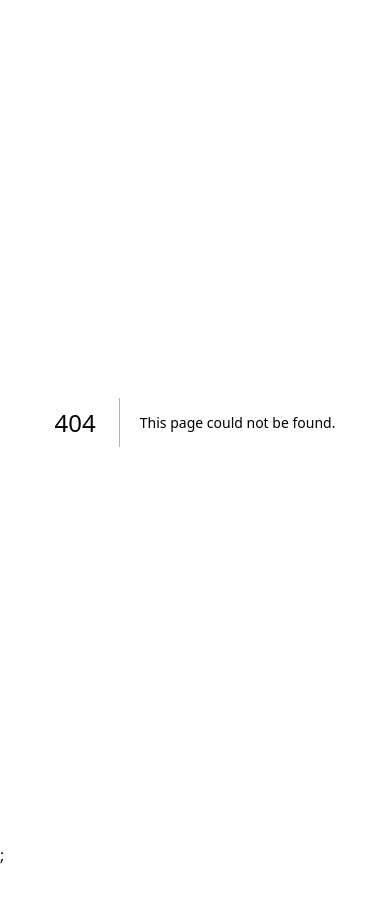
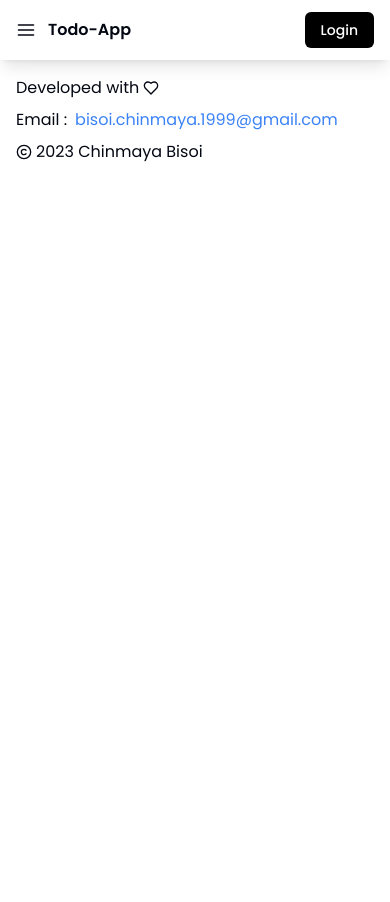
Before and after one commit to ChinmayaBisoi/todo-app-client, a Next.js app: page /about in a window 390 px wide. Before the commit this address had no page. Shown: the top 902 px of the page. Before the commit the page ends 868 px from the top, so only its background shows below. Built offline with nearby package versions, Linux system fonts and the light colour scheme.

Commit message:
added nav for small screens

```diff
--- a/src/components/Layout.js
+++ b/src/components/Layout.js
@@ -7,7 +7,7 @@ const Layout = ({ children }) => {
     <>
       <Navbar />
       <div className="">
-        <Sidebar />
+        <Sidebar hide />
         <div className="h-[2000px] md:ml-[200px] p-4 md:p-8">{children}</div>
       </div>
     </>
--- /dev/null
+++ b/src/components/NavMob.js
@@ -0,0 +1,30 @@
+import React from "react";
+import {
+  Sheet,
+  SheetClose,
+  SheetContent,
+  SheetDescription,
+  SheetFooter,
+  SheetHeader,
+  SheetTitle,
+  SheetTrigger,
+} from "@/components/ui/sheet";
+import { Button } from "./ui/button";
+import Sidebar from "./Sidebar";
+import Hamburger from "./icons/Hamburger";
+
+const NavMob = () => {
+  const side = "left";
+  return (
+    <Sheet key={side}>
+      <SheetTrigger asChild>
+        <Hamburger width="20" height="20" className="min-w-[16px] md:hidden" />
+      </SheetTrigger>
+      <SheetContent side={side}>
+        <Sidebar />
+      </SheetContent>
+    </Sheet>
+  );
+};
+
+export default NavMob;
--- a/src/components/Navbar.js
+++ b/src/components/Navbar.js
@@ -1,16 +1,19 @@
 import Link from "next/link";
+import Hamburger from "./icons/Hamburger";
 import PencilRuler from "./icons/PencilRuler";
 import LoginTab from "./LoginTab";
+import NavMob from "./NavMob";
 
 const Navbar = () => {
   return (
     <nav className="self-stretch sticky top-0 backdrop-saturate-200 backdrop-blur-sm z-30 flex items-center justify-between py-3 px-4 md:px-8 bg-white/80 shadow-lg">
-      <Link href={"/"}>
-        <div className="flex items-center gap-3">
-          <PencilRuler />
+      <div className="flex items-center gap-3">
+        <PencilRuler className="hidden md:flex" />
+        <NavMob />
+        <Link href={"/"}>
           <h1 className="font-semibold">Todo-App</h1>
-        </div>
-      </Link>
+        </Link>
+      </div>
       <LoginTab />
     </nav>
   );
--- a/src/components/Sidebar.js
+++ b/src/components/Sidebar.js
@@ -3,6 +3,7 @@ import Link from "next/link";
 import FileText from "./icons/FileText";
 import CreditCard from "./icons/CreditCard.js";
 import Settings from "./icons/Settings";
+import Sprout from "./icons/Sprout";
 
 const sidebarOptions = [
   {
@@ -20,6 +21,11 @@ const sidebarOptions = [
     url: "/settings",
     icon: <Settings width="16" height="16" />,
   },
+  {
+    label: "About",
+    url: "/about",
+    icon: <Sprout width="16" height="16" />,
+  },
 ];
 const Sidebar = ({ hide = false }) => {
   const pathname = usePathname();
@@ -28,16 +34,14 @@ const Sidebar = ({ hide = false }) => {
     if (url === pathname) {
       return true;
     }
-
     return false;
   };
 
-  if (hide) {
-    return null;
-  }
-
   return (
-    <aside className="hidden stretch w-[200px] flex-col gap-4 md:flex p-4 py-8 fixed">
+    <aside
+      className={`${
+        hide ? "hidden md:flex" : ""
+      } stretch w-[200px] flex-col gap-4  p-4 py-8 fixed`}>
       {sidebarOptions.map(({ label, url, icon }) => {
         return (
           <Link key={label} href={url}>
--- /dev/null
+++ b/src/components/icons/Copyright.jsx
@@ -0,0 +1,23 @@
+import React from "react";
+
+const Copyright = ({ ...props }) => {
+  return (
+    <svg
+      xmlns="http://www.w3.org/2000/svg"
+      width="24"
+      height="24"
+      viewBox="0 0 24 24"
+      fill="none"
+      stroke="currentColor"
+      strokeWidth="2"
+      strokeLinecap="round"
+      strokeLinejoin="round"
+      className="lucide lucide-copyright"
+      {...props}>
+      <circle cx="12" cy="12" r="10" />
+      <path d="M15 9.354a4 4 0 1 0 0 5.292" />
+    </svg>
+  );
+};
+
+export default Copyright;
--- /dev/null
+++ b/src/components/icons/Hamburger.jsx
@@ -0,0 +1,24 @@
+import React from "react";
+
+const Hamburger = ({ ...props }) => {
+  return (
+    <svg
+      xmlns="http://www.w3.org/2000/svg"
+      width="24"
+      height="24"
+      viewBox="0 0 24 24"
+      fill="none"
+      stroke="currentColor"
+      strokeWidth="2"
+      strokeLinecap="round"
+      strokeLinejoin="round"
+      className="lucide lucide-align-justify"
+      {...props}>
+      <line x1="3" x2="21" y1="6" y2="6" />
+      <line x1="3" x2="21" y1="12" y2="12" />
+      <line x1="3" x2="21" y1="18" y2="18" />
+    </svg>
+  );
+};
+
+export default Hamburger;
--- /dev/null
+++ b/src/components/icons/Heart.jsx
@@ -0,0 +1,22 @@
+import React from "react";
+
+const Heart = ({ ...props }) => {
+  return (
+    <svg
+      xmlns="http://www.w3.org/2000/svg"
+      width="24"
+      height="24"
+      viewBox="0 0 24 24"
+      fill="none"
+      stroke="currentColor"
+      strokeWidth="2"
+      strokeLinecap="round"
+      strokeLinejoin="round"
+      className="lucide lucide-heart"
+      {...props}>
+      <path d="M19 14c1.49-1.46 3-3.21 3-5.5A5.5 5.5 0 0 0 16.5 3c-1.76 0-3 .5-4.5 2-1.5-1.5-2.74-2-4.5-2A5.5 5.5 0 0 0 2 8.5c0 2.3 1.5 4.05 3 5.5l7 7Z" />
+    </svg>
+  );
+};
+
+export default Heart;
--- /dev/null
+++ b/src/components/icons/InformationCircle.jsx
@@ -0,0 +1,24 @@
+import React from "react";
+
+const InformationCircle = ({ ...props }) => {
+  return (
+    <svg
+      xmlns="http://www.w3.org/2000/svg"
+      width="24"
+      height="24"
+      viewBox="0 0 24 24"
+      fill="none"
+      stroke="currentColor"
+      strokeWidth="2"
+      strokeLinecap="round"
+      strokeLinejoin="round"
+      className="lucide lucide-info"
+      {...props}>
+      <circle cx="12" cy="12" r="10" />
+      <path d="M12 16v-4" />
+      <path d="M12 8h.01" />
+    </svg>
+  );
+};
+
+export default InformationCircle;
--- /dev/null
+++ b/src/components/icons/Sprout.jsx
@@ -0,0 +1,25 @@
+import React from "react";
+
+const Sprout = ({ ...props }) => {
+  return (
+    <svg
+      xmlns="http://www.w3.org/2000/svg"
+      width="24"
+      height="24"
+      viewBox="0 0 24 24"
+      fill="none"
+      stroke="currentColor"
+      strokeWidth="2"
+      strokeLinecap="round"
+      strokeLinejoin="round"
+      className="lucide lucide-sprout"
+      {...props}>
+      <path d="M7 20h10" />
+      <path d="M10 20c5.5-2.5.8-6.4 3-10" />
+      <path d="M9.5 9.4c1.1.8 1.8 2.2 2.3 3.7-2 .4-3.5.4-4.8-.3-1.2-.6-2.3-1.9-3-4.2 2.8-.5 4.4 0 5.5.8z" />
+      <path d="M14.1 6a7 7 0 0 0-1.1 4c1.9-.1 3.3-.6 4.3-1.4 1-1 1.6-2.3 1.7-4.6-2.7.1-4 1-4.9 2z" />
+    </svg>
+  );
+};
+
+export default Sprout;
--- /dev/null
+++ b/src/components/ui/sheet.jsx
@@ -0,0 +1,119 @@
+import * as React from "react";
+import * as SheetPrimitive from "@radix-ui/react-dialog";
+import { cva } from "class-variance-authority";
+// import { X } from "lucide-react"
+import Cross from "../icons/Cross";
+
+import { cn } from "@/lib/utils";
+
+const Sheet = SheetPrimitive.Root;
+
+const SheetTrigger = SheetPrimitive.Trigger;
+
+const SheetClose = SheetPrimitive.Close;
+
+const SheetPortal = ({ className, ...props }) => (
+  <SheetPrimitive.Portal className={cn(className)} {...props} />
+);
+SheetPortal.displayName = SheetPrimitive.Portal.displayName;
+
+const SheetOverlay = React.forwardRef(({ className, ...props }, ref) => (
+  <SheetPrimitive.Overlay
+    className={cn(
+      "fixed inset-0 z-50 bg-background/80 backdrop-blur-sm data-[state=open]:animate-in data-[state=closed]:animate-out data-[state=closed]:fade-out-0 data-[state=open]:fade-in-0",
+      className
+    )}
+    {...props}
+    ref={ref}
+  />
+));
+SheetOverlay.displayName = SheetPrimitive.Overlay.displayName;
+
+const sheetVariants = cva(
+  "fixed z-50 gap-4 bg-background p-6 shadow-lg transition ease-in-out data-[state=open]:animate-in data-[state=closed]:animate-out data-[state=closed]:duration-300 data-[state=open]:duration-500",
+  {
+    variants: {
+      side: {
+        top: "inset-x-0 top-0 border-b data-[state=closed]:slide-out-to-top data-[state=open]:slide-in-from-top",
+        bottom:
+          "inset-x-0 bottom-0 border-t data-[state=closed]:slide-out-to-bottom data-[state=open]:slide-in-from-bottom",
+        left: "inset-y-0 left-0 h-full w-3/4 border-r data-[state=closed]:slide-out-to-left data-[state=open]:slide-in-from-left sm:max-w-sm",
+        right:
+          "inset-y-0 right-0 h-full w-3/4  border-l data-[state=closed]:slide-out-to-right data-[state=open]:slide-in-from-right sm:max-w-sm",
+      },
+    },
+    defaultVariants: {
+      side: "right",
+    },
+  }
+);
+
+const SheetContent = React.forwardRef(
+  ({ side = "right", className, children, ...props }, ref) => (
+    <SheetPortal>
+      <SheetOverlay />
+      <SheetPrimitive.Content
+        ref={ref}
+        className={cn(sheetVariants({ side }), className)}
+        {...props}>
+        {children}
+        <SheetPrimitive.Close className="absolute right-4 top-4 rounded-sm opacity-70 ring-offset-background transition-opacity hover:opacity-100 focus:outline-none focus:ring-2 focus:ring-ring focus:ring-offset-2 disabled:pointer-events-none data-[state=open]:bg-secondary">
+          <Cross width="16" height="16" className="min-w-[16px]" />
+          <span className="sr-only">Close</span>
+        </SheetPrimitive.Close>
+      </SheetPrimitive.Content>
+    </SheetPortal>
+  )
+);
+SheetContent.displayName = SheetPrimitive.Content.displayName;
+
+const SheetHeader = ({ className, ...props }) => (
+  <div
+    className={cn(
+      "flex flex-col space-y-2 text-center sm:text-left",
+      className
+    )}
+    {...props}
+  />
+);
+SheetHeader.displayName = "SheetHeader";
+
+const SheetFooter = ({ className, ...props }) => (
+  <div
+    className={cn(
+      "flex flex-col-reverse sm:flex-row sm:justify-end sm:space-x-2",
+      className
+    )}
+    {...props}
+  />
+);
+SheetFooter.displayName = "SheetFooter";
+
+const SheetTitle = React.forwardRef(({ className, ...props }, ref) => (
+  <SheetPrimitive.Title
+    ref={ref}
+    className={cn("text-lg font-semibold text-foreground", className)}
+    {...props}
+  />
+));
+SheetTitle.displayName = SheetPrimitive.Title.displayName;
+
+const SheetDescription = React.forwardRef(({ className, ...props }, ref) => (
+  <SheetPrimitive.Description
+    ref={ref}
+    className={cn("text-sm text-muted-foreground", className)}
+    {...props}
+  />
+));
+SheetDescription.displayName = SheetPrimitive.Description.displayName;
+
+export {
+  Sheet,
+  SheetTrigger,
+  SheetClose,
+  SheetContent,
+  SheetHeader,
+  SheetFooter,
+  SheetTitle,
+  SheetDescription,
+};
--- /dev/null
+++ b/src/pages/about/index.jsx
@@ -0,0 +1,32 @@
+import Copyright from "@/components/icons/Copyright";
+import Heart from "@/components/icons/Heart";
+import Layout from "@/components/Layout";
+import Link from "next/link";
+import React from "react";
+
+const AboutPage = () => {
+  return (
+    <Layout>
+      <div className="flex flex-col gap-2">
+        <div className="flex items-center gap-1">
+          <p>Developed with</p>
+          <Heart width="16" height="16" />
+        </div>
+        <div className="flex items-center gap-2">
+          <p className="whitespace-nowrap">Email : </p>
+          <Link
+            className="text-blue-500"
+            href={"mailto: bisoi.chinmaya.1999@gmail.com"}>
+            bisoi.chinmaya.1999@gmail.com
+          </Link>{" "}
+        </div>
+        <div className="flex items-center gap-1 whitespace-nowrap">
+          <Copyright width="16" height="16" className="min-w-[16px]" />
+          <p>2023 Chinmaya Bisoi</p>
+        </div>
+      </div>
+    </Layout>
+  );
+};
+
+export default AboutPage;
```
